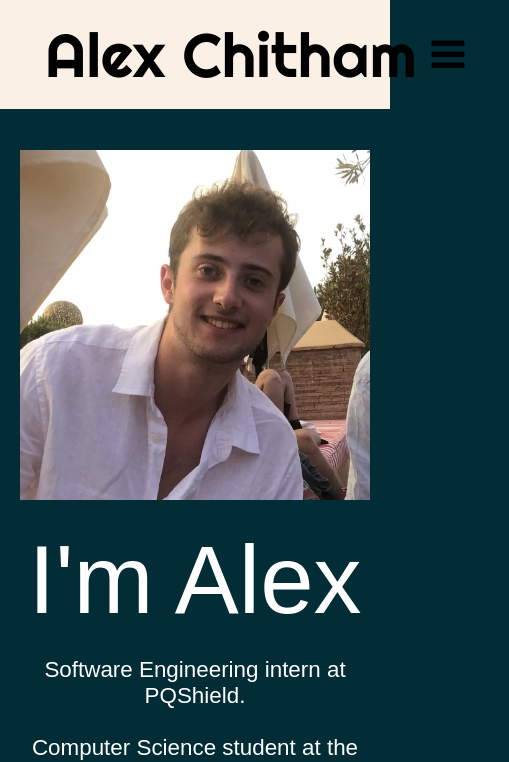
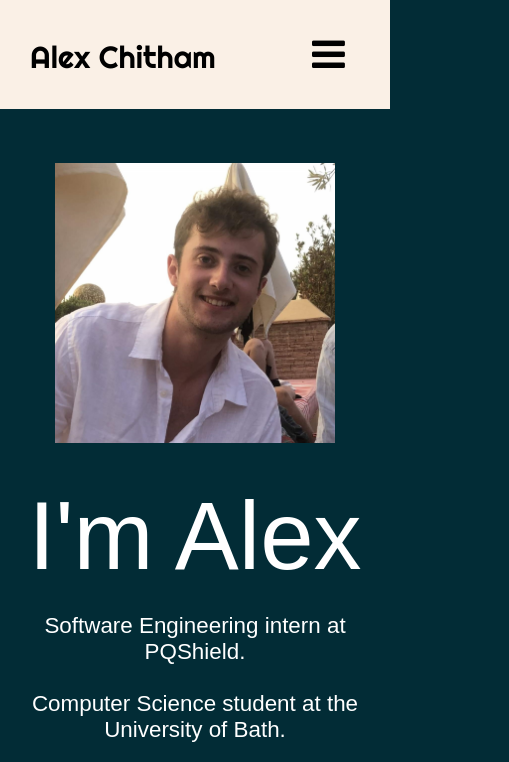
Before and after one commit to alexchitham/personal-website, a plain HTML site: page index.html in a window 390 px wide. Shown: the top 762 px of the page, 509 px wide, since content can reach past the window. Drawn offline with Linux system fonts and the light colour scheme; a web font is replaced by a local one.

Commit message:
Second draft of responsive nav bar

```diff
--- a/styles.css
+++ b/styles.css
@@ -32,7 +32,6 @@ html, body {
     margin-top: 0;
     margin-block-start: 0;
     margin-block-end: 0;
-    text-wrap: nowrap;
     padding: 16px 0;
     padding-left: 45px;
     padding-right: 15px;
@@ -104,7 +103,6 @@ html, body {
     font-size: 1.2em;
     max-width: 1000px;
     margin: auto;
-
 }
 
 .home {
@@ -151,7 +149,7 @@ html, body {
 
     .profile-pic {
         height: auto;
-        max-width: 400px;
+        max-width: 440px;
     }
 
     .nav ul {display: none;}
@@ -186,6 +184,24 @@ html, body {
         text-align: center;
         display: block;
 
+    }
+}
+
+@media screen and (max-width: 535px) {
+
+    .title a {
+        font-size: 0.8em;
+    }
+
+    .title h1 {
+        padding-top: 33px;
+        padding-bottom: 32px;
+        padding-left: 30px;
+    }
+
+    .profile-pic {
+        height: auto;
+        max-width: 330px;
     }
 }
 
```
